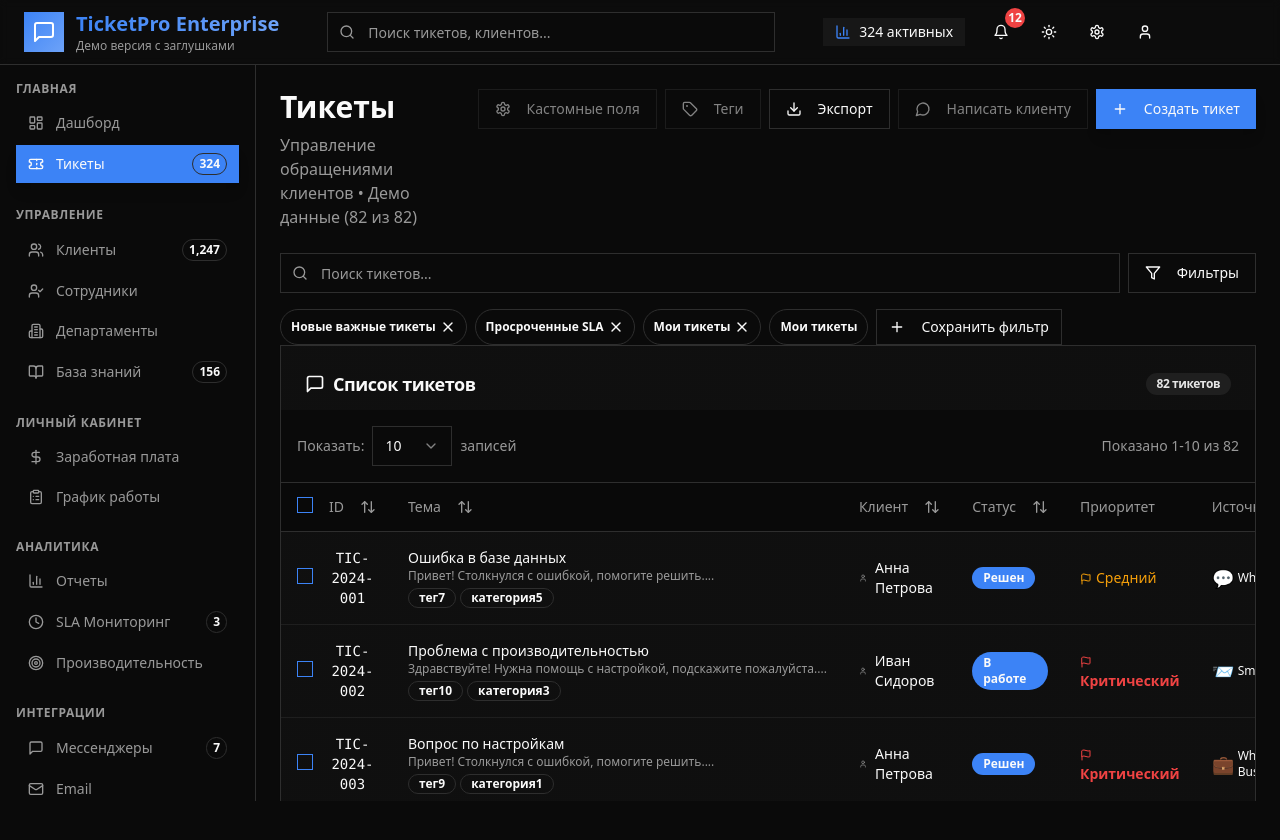
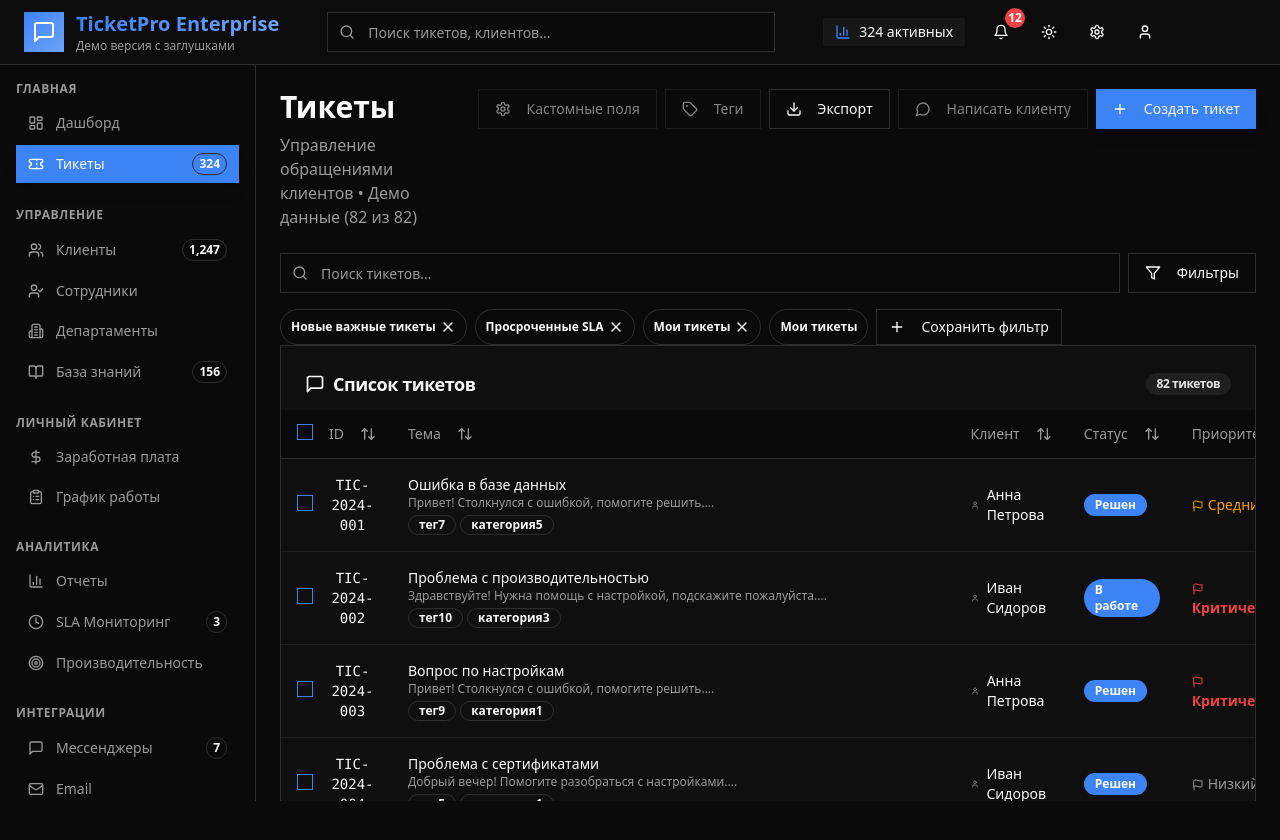
Before and after one commit to vsgrade/crm-ticket, a React (Vite) app: page /tickets in a window 1280 px wide. Shown: the top 840 px of the page. After the commit the page ends 801 px from the top, so only its background shows below. Built offline with nearby package versions, Linux system fonts and the light colour scheme.

Commit message:
Reverted to commit e178d467340124cb79d22e7499e4b321fb2bab09

```diff
--- a/src/data/mockData.ts
+++ b/src/data/mockData.ts
@@ -14,7 +14,6 @@ export interface Ticket {
   updatedAt: Date;
   lastReply: Date;
   lastReplyBy: 'client' | 'agent';
-  lastReplyByName?: string; // Имя того, кто дал последний ответ
   slaStatus: 'good' | 'warning' | 'critical';
   slaDeadline: Date;
   tags: string[];
--- a/src/pages/Tickets.tsx
+++ b/src/pages/Tickets.tsx
@@ -12,22 +12,6 @@ import {
   TableHeader,
   TableRow,
 } from "@/components/ui/table";
-import {
-  Select,
-  SelectContent,
-  SelectItem,
-  SelectTrigger,
-  SelectValue,
-} from "@/components/ui/select";
-import {
-  Pagination,
-  PaginationContent,
-  PaginationEllipsis,
-  PaginationItem,
-  PaginationLink,
-  PaginationNext,
-  PaginationPrevious,
-} from "@/components/ui/pagination";
 import {
   Search,
   Filter,
@@ -68,10 +52,6 @@ const Tickets = () => {
   const [conversationModalOpen, setConversationModalOpen] = useState(false);
   const [filter, setFilter] = useState<TicketFilter>({});
   const [selectedTickets, setSelectedTickets] = useState<string[]>([]);
-  const [itemsPerPage, setItemsPerPage] = useState(10);
-  const [currentPage, setCurrentPage] = useState(1);
-  const [sortBy, setSortBy] = useState<string>('');
-  const [sortOrder, setSortOrder] = useState<'asc' | 'desc'>('desc');
 
   const getClientName = (clientId: string) => {
     const client = mockClients.find(c => c.id === clientId);
@@ -81,15 +61,6 @@ const Tickets = () => {
   const getEmployeeName = (employeeId: string) => {
     const employee = mockEmployees.find(e => e.id === employeeId);
     return employee?.name || "Не назначен";
-  };
-
-  const getLastReplyByName = (ticket: Ticket) => {
-    if (ticket.lastReplyBy === 'client') {
-      return getClientName(ticket.clientId);
-    } else {
-      // Если есть указано имя в lastReplyByName, используем его, иначе берем первого назначенного
-      return ticket.lastReplyByName || (ticket.assignedTo.length > 0 ? getEmployeeName(ticket.assignedTo[0]) : "Агент");
-    }
   };
 
   const getStatusBadge = (status: string) => {
@@ -164,9 +135,9 @@ const Tickets = () => {
     );
   };
 
-  // Фильтрация и сортировка тикетов
-  const filteredAndSortedTickets = useMemo(() => {
-    let filtered = mockTickets.filter((ticket) => {
+  // Фильтрация тикетов
+  const filteredTickets = useMemo(() => {
+    return mockTickets.filter((ticket) => {
       // Поиск по тексту
       if (filter.search) {
         const searchLower = filter.search.toLowerCase();
@@ -210,75 +181,7 @@ const Tickets = () => {
 
       return true;
     });
-
-    // Сортировка
-    if (sortBy) {
-      filtered.sort((a, b) => {
-        let aValue: any;
-        let bValue: any;
-
-        switch (sortBy) {
-          case 'id':
-            aValue = a.id;
-            bValue = b.id;
-            break;
-          case 'subject':
-            aValue = a.subject;
-            bValue = b.subject;
-            break;
-          case 'client':
-            aValue = getClientName(a.clientId);
-            bValue = getClientName(b.clientId);
-            break;
-          case 'status':
-            aValue = a.status;
-            bValue = b.status;
-            break;
-          case 'created':
-            aValue = a.createdAt.getTime();
-            bValue = b.createdAt.getTime();
-            break;
-          case 'lastReply':
-            aValue = a.lastReply.getTime();
-            bValue = b.lastReply.getTime();
-            break;
-          case 'lastReplyBy':
-            aValue = getLastReplyByName(a);
-            bValue = getLastReplyByName(b);
-            break;
-          default:
-            return 0;
-        }
-
-        if (typeof aValue === 'string') {
-          aValue = aValue.toLowerCase();
-          bValue = bValue.toLowerCase();
-        }
-
-        if (sortOrder === 'asc') {
-          return aValue < bValue ? -1 : aValue > bValue ? 1 : 0;
-        } else {
-          return aValue > bValue ? -1 : aValue < bValue ? 1 : 0;
-        }
-      });
-    }
-
-    return filtered;
-  }, [filter, sortBy, sortOrder]);
-
-  // Пагинация
-  const totalPages = Math.ceil(filteredAndSortedTickets.length / itemsPerPage);
-  const startIndex = (currentPage - 1) * itemsPerPage;
-  const paginatedTickets = filteredAndSortedTickets.slice(startIndex, startIndex + itemsPerPage);
-
-  const handleSort = (column: string) => {
-    if (sortBy === column) {
-      setSortOrder(sortOrder === 'asc' ? 'desc' : 'asc');
-    } else {
-      setSortBy(column);
-      setSortOrder('desc');
-    }
-  };
+  }, [filter]);
 
   const handleSelectTicket = (ticketId: string, checked: boolean) => {
     if (checked) {
@@ -290,7 +193,7 @@ const Tickets = () => {
 
   const handleSelectAll = (checked: boolean) => {
     if (checked) {
-      setSelectedTickets(paginatedTickets.map(t => t.id));
+      setSelectedTickets(filteredTickets.map(t => t.id));
     } else {
       setSelectedTickets([]);
     }
@@ -305,7 +208,7 @@ const Tickets = () => {
         <div className="flex-1">
           <h1 className="text-3xl font-bold mb-2">Тикеты</h1>
           <p className="text-muted-foreground">
-            Управление обращениями клиентов • Демо данные ({filteredAndSortedTickets.length} из {mockTickets.length})
+            Управление обращениями клиентов • Демо данные ({filteredTickets.length} из {mockTickets.length})
           </p>
         </div>
 
@@ -389,70 +292,41 @@ const Tickets = () => {
             <MessageSquare className="h-5 w-5" />
             Список тикетов
             <Badge variant="secondary" className="ml-auto">
-              {filteredAndSortedTickets.length} тикетов
+              {filteredTickets.length} тикетов
             </Badge>
           </CardTitle>
         </CardHeader>
         <CardContent className="p-0">
-          {/* Контролы пагинации */}
-          <div className="p-4 border-b flex items-center justify-between bg-background">
-            <div className="flex items-center gap-2">
-              <span className="text-sm text-muted-foreground">Показать:</span>
-              <Select
-                value={itemsPerPage.toString()}
-                onValueChange={(value) => {
-                  setItemsPerPage(parseInt(value));
-                  setCurrentPage(1);
-                }}
-              >
-                <SelectTrigger className="w-20 bg-background">
-                  <SelectValue />
-                </SelectTrigger>
-                <SelectContent className="bg-background border shadow-lg z-50">
-                  <SelectItem value="5">5</SelectItem>
-                  <SelectItem value="10">10</SelectItem>
-                  <SelectItem value="20">20</SelectItem>
-                  <SelectItem value="50">50</SelectItem>
-                  <SelectItem value="100">100</SelectItem>
-                </SelectContent>
-              </Select>
-              <span className="text-sm text-muted-foreground">записей</span>
-            </div>
-            <div className="text-sm text-muted-foreground">
-              Показано {startIndex + 1}-{Math.min(startIndex + itemsPerPage, filteredAndSortedTickets.length)} из {filteredAndSortedTickets.length}
-            </div>
-          </div>
-          <div className="overflow-x-auto">
-            <div className="min-w-[1200px]">
+          <div className="overflow-auto h-[calc(100vh-400px)]">
             <Table>
               <TableHeader className="sticky top-0 bg-background/95 backdrop-blur-sm">
                 <TableRow>
                   <TableHead className="w-[50px]">
                     <Checkbox
-                      checked={paginatedTickets.length > 0 && selectedTickets.length === paginatedTickets.length}
+                      checked={filteredTickets.length > 0 && selectedTickets.length === filteredTickets.length}
                       onCheckedChange={handleSelectAll}
                     />
                   </TableHead>
                   <TableHead className="w-[120px]">
-                    <Button variant="ghost" size="sm" className="h-8 p-0" onClick={() => handleSort('id')}>
+                    <Button variant="ghost" size="sm" className="h-8 p-0">
                       ID
                       <ArrowUpDown className="ml-2 h-3 w-3" />
                     </Button>
                   </TableHead>
                   <TableHead className="min-w-[300px]">
-                    <Button variant="ghost" size="sm" className="h-8 p-0" onClick={() => handleSort('subject')}>
+                    <Button variant="ghost" size="sm" className="h-8 p-0">
                       Тема
                       <ArrowUpDown className="ml-2 h-3 w-3" />
                     </Button>
                   </TableHead>
                   <TableHead>
-                    <Button variant="ghost" size="sm" className="h-8 p-0" onClick={() => handleSort('client')}>
+                    <Button variant="ghost" size="sm" className="h-8 p-0">
                       Клиент
                       <ArrowUpDown className="ml-2 h-3 w-3" />
                     </Button>
                   </TableHead>
                   <TableHead>
-                    <Button variant="ghost" size="sm" className="h-8 p-0" onClick={() => handleSort('status')}>
+                    <Button variant="ghost" size="sm" className="h-8 p-0">
                       Статус
                       <ArrowUpDown className="ml-2 h-3 w-3" />
                     </Button>
@@ -460,30 +334,19 @@ const Tickets = () => {
                   <TableHead>Приоритет</TableHead>
                   <TableHead>Источник</TableHead>
                   <TableHead>
-                    <Button variant="ghost" size="sm" className="h-8 p-0" onClick={() => handleSort('created')}>
+                    <Button variant="ghost" size="sm" className="h-8 p-0">
                       Создан
                       <ArrowUpDown className="ml-2 h-3 w-3" />
                     </Button>
                   </TableHead>
-                  <TableHead>
-                    <Button variant="ghost" size="sm" className="h-8 p-0" onClick={() => handleSort('lastReply')}>
-                      Последний ответ
-                      <ArrowUpDown className="ml-2 h-3 w-3" />
-                    </Button>
-                  </TableHead>
-                  <TableHead>
-                    <Button variant="ghost" size="sm" className="h-8 p-0" onClick={() => handleSort('lastReplyBy')}>
-                      Кем дан ответ
-                      <ArrowUpDown className="ml-2 h-3 w-3" />
-                    </Button>
-                  </TableHead>
+                  <TableHead>Последний ответ</TableHead>
                   <TableHead>SLA</TableHead>
                   <TableHead>Назначен</TableHead>
                   <TableHead className="w-[100px]">Действия</TableHead>
                 </TableRow>
               </TableHeader>
               <TableBody>
-                {paginatedTickets.map((ticket) => (
+                {filteredTickets.map((ticket) => (
                   <TableRow key={ticket.id} className="ticket-table-row">
                     <TableCell>
                       <Checkbox
@@ -547,25 +410,9 @@ const Tickets = () => {
                     </TableCell>
                     <TableCell>
                       <div className="text-sm">
-                        {getTimeAgo(ticket.lastReply)}
-                      </div>
-                    </TableCell>
-                    <TableCell>
-                      <div className="text-sm">
-                        <div className="flex items-center gap-2">
-                          {ticket.lastReplyBy === 'client' ? (
-                            <>
-                              <User className="h-3 w-3 text-muted-foreground" />
-                              <span className="text-muted-foreground">Клиент:</span>
-                              <span>{getLastReplyByName(ticket)}</span>
-                            </>
-                          ) : (
-                            <>
-                              <User className="h-3 w-3 text-primary" />
-                              <span className="text-primary">Агент:</span>
-                              <span>{getLastReplyByName(ticket)}</span>
-                            </>
-                          )}
+                        <div>{getTimeAgo(ticket.lastReply)}</div>
+                        <div className="text-xs text-muted-foreground">
+                          {ticket.lastReplyBy === 'client' ? 'клиент' : 'агент'}
                         </div>
                       </div>
                     </TableCell>
@@ -603,79 +450,7 @@ const Tickets = () => {
                 ))}
               </TableBody>
             </Table>
-            </div>
           </div>
-
-          {/* Пагинация */}
-          {totalPages > 1 && (
-            <div className="p-4 border-t bg-background">
-              <div className="flex items-center justify-between">
-                <div className="text-sm text-muted-foreground">
-                  Страница {currentPage} из {totalPages}
-                </div>
-                <Pagination>
-                  <PaginationContent>
-                    <PaginationItem>
-                      <PaginationPrevious
-                        href="#"
-                        onClick={(e) => {
-                          e.preventDefault();
-                          if (currentPage > 1) setCurrentPage(currentPage - 1);
-                        }}
-                        className={currentPage === 1 ? "pointer-events-none opacity-50" : "cursor-pointer"}
-                      />
-                    </PaginationItem>
-
-                    {Array.from({ length: Math.min(5, totalPages) }, (_, i) => {
-                      let pageNum;
-                      if (totalPages <= 5) {
-                        pageNum = i + 1;
-                      } else if (currentPage <= 3) {
-                        pageNum = i + 1;
-                      } else if (currentPage >= totalPages - 2) {
-                        pageNum = totalPages - 4 + i;
-                      } else {
-                        pageNum = currentPage - 2 + i;
-                      }
-
-                      return (
-                        <PaginationItem key={pageNum}>
-                          <PaginationLink
-                            href="#"
-                            isActive={currentPage === pageNum}
-                            onClick={(e) => {
-                              e.preventDefault();
-                              setCurrentPage(pageNum);
-                            }}
-                            className="cursor-pointer"
-                          >
-                            {pageNum}
-                          </PaginationLink>
-                        </PaginationItem>
-                      );
-                    })}
-
-                    {totalPages > 5 && currentPage < totalPages - 2 && (
-                      <PaginationItem>
-                        <PaginationEllipsis />
-                      </PaginationItem>
-                    )}
-
-                    <PaginationItem>
-                      <PaginationNext
-                        href="#"
-                        onClick={(e) => {
-                          e.preventDefault();
-                          if (currentPage < totalPages) setCurrentPage(currentPage + 1);
-                        }}
-                        className={currentPage === totalPages ? "pointer-events-none opacity-50" : "cursor-pointer"}
-                      />
-                    </PaginationItem>
-                  </PaginationContent>
-                </Pagination>
-              </div>
-            </div>
-          )}
         </CardContent>
       </Card>
 
```
